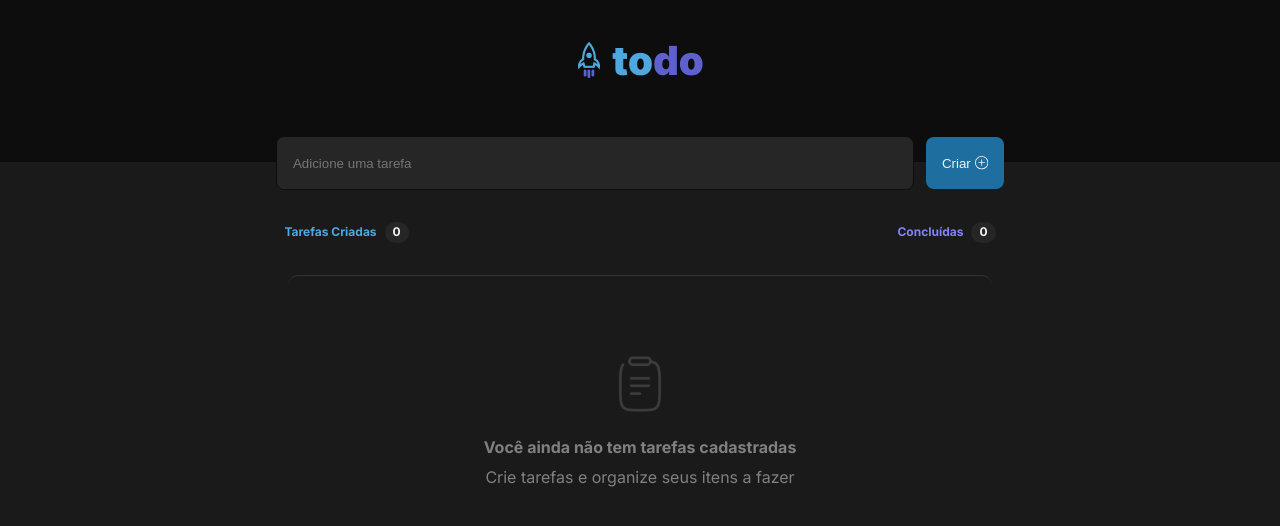
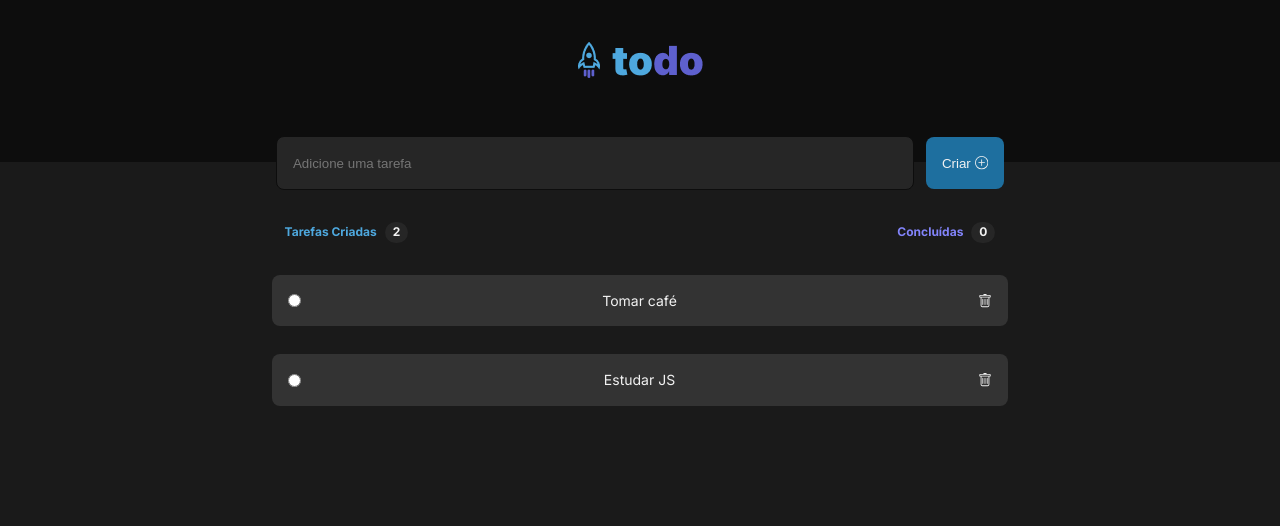
Before and after one commit to thiagomartns/todo-list-react, a React (Create React App) app: page / in a window 1280 px wide. Shown: the top 526 px of the page. Built offline with nearby package versions, Linux system fonts and the light colour scheme.

Commit message:
useState - target value do input/criação da array

```diff
--- a/src/App.jsx
+++ b/src/App.jsx
@@ -2,15 +2,19 @@ import Header from "./components/header/Header";
 import Input from "./components/input/Input";
 import './App.scss';
 import Tasks from "./components/tasks/Tasks";
-
+import { useState } from "react";
 
 function App() {
+
+  const [newTask, setNewTask] = useState('')
+  const [tasksArray, setTasksArray] = useState(['Tomar café', 'Estudar JS'])
+
   return (
     <div className="App">
       <Header />
       <div className="appContainer">
-        <Input />
-        <Tasks />
+        <Input newTask={newTask} setNewTask={setNewTask} />
+        <Tasks tasksArray={tasksArray} />
       </div>
     </div>
   );
--- a/src/components/input/Input.jsx
+++ b/src/components/input/Input.jsx
@@ -1,11 +1,16 @@
-import React from 'react'
+import React, { useEffect } from 'react'
 import './input.scss'
 import { BsPlusCircle } from 'react-icons/bs'
 
-const Input = () => {
+const Input = ({ newTask, setNewTask }) => {
+
+  useEffect(() => {
+
+  }, [])
+
   return (
     <div className='input'>
-      <input type="text" placeholder='Adicione uma tarefa' />
+      <input type="text" placeholder='Adicione uma tarefa' onChange={(e) => setNewTask(e.target.value)} />
       <button className='inputBtn'>
         Criar
         <BsPlusCircle />
--- a/src/components/tasks/Tasks.jsx
+++ b/src/components/tasks/Tasks.jsx
@@ -1,13 +1,14 @@
 import React from 'react'
 import './tasks.scss'
+import { BsTrash } from 'react-icons/bs'
 
-const Tasks = () => {
+const Tasks = ({ tasksArray }) => {
   return (
     <div className='tasks'>
       <div className="tasksCounter">
         <div className="tasksCreated">
           <p>Tarefas Criadas</p>
-          <span className='counterSpan'>0</span>
+          <span className='counterSpan'>{tasksArray.length}</span>
         </div>
         <div className="tasksCompleted">
           <p>Concluídas</p>
@@ -15,11 +16,23 @@ const Tasks = () => {
         </div>
       </div>
       <div className="tasksAppContainer">
-        <div className="emptyTasksContainer">
-          <img src="/assets/img/ClipBoard.svg" alt="" />
-          <p className='noTask-1'>Você ainda não tem tarefas cadastradas</p>
-          <p className='noTask-2'>Crie tarefas e organize seus itens a fazer</p>
-        </div>
+        {tasksArray.length === 0 &&
+          <div className="emptyTasksContainer">
+            <img src="/assets/img/ClipBoard.svg" alt="" />
+            <p className='noTask-1'>Você ainda não tem tarefas cadastradas</p>
+            <p className='noTask-2'>Crie tarefas e organize seus itens a fazer</p>
+          </div>}
+        {tasksArray.length > 0 &&
+          <div className='tasksContainer'>
+            {tasksArray.map((task, index) => (
+              <div key={index} className='tasksContainerItem'>
+                <input type="radio" />
+                <p>{task}</p>
+                <BsTrash />
+              </div>
+          ))}
+          </div>
+        }
       </div>
     </div>
   )
--- a/src/components/tasks/tasks.scss
+++ b/src/components/tasks/tasks.scss
@@ -45,22 +45,14 @@
     border-radius: 999px;
   }
 
-  .tasksAppContainer {
-    width: 55%;
-
   .emptyTasksContainer {
     display: flex;
     flex-direction: column;
     align-items: center;
     justify-content: center;
     padding: 5rem 0;
-      border-top: 1px solid $gray-400;
-      border-radius: 10px;
-      margin-top: 2rem;
+    border-top: 1px solid $gray-300;
     gap: .5rem;
-      width: 100%;
-  }
-
 
     img {
       margin-bottom: 1rem;
@@ -76,4 +68,27 @@
       color: $gray-300;
     }
   }
+
+  .tasksContainer {
+    display: flex;
+    flex-direction: column;
+    padding: 2rem;
+    max-width: 1200px;
+
+    .tasksContainerItem {
+      display: flex;
+      justify-content: space-between;
+      align-items: center;
+      // gap: 1rem;
+      margin-bottom: 1.75rem;
+      font: $regular-2;
+      width: 736px;
+      color: $gray-100;
+      flex: 1;
+      background-color: $gray-400;
+      padding: 16px;
+      border-radius: 8px;
+      height: 72px;
     }
+  }
+}
```
Lines whose indentation alone changed are shown as unchanged.
